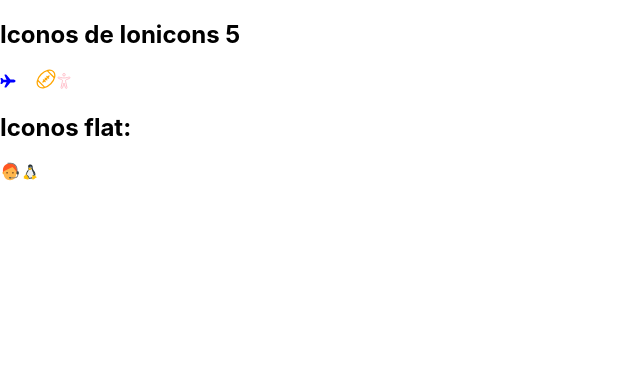
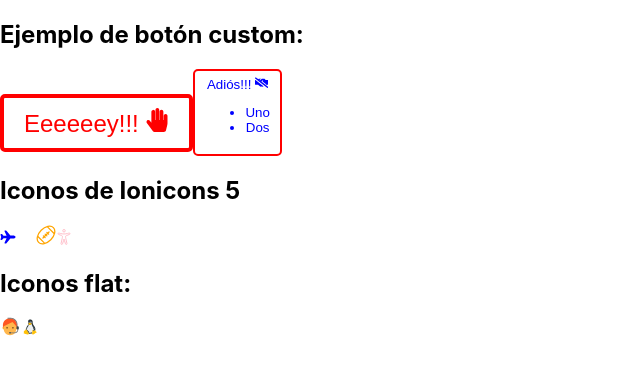
Before and after one commit to The-Valley-School/react-s10-icons-children-chakra, a React (Create React App) app: page / in a window 1280 px wide. Shown: the top 374 px of the page, without its empty margins (0-640 px from the left). Built offline with nearby package versions, Linux system fonts and the light colour scheme.

Commit message:
Added children sample

```diff
--- a/src/App.js
+++ b/src/App.js
@@ -1,10 +1,25 @@
 import './App.css';
 import { IoAirplane, IoAmericanFootballOutline, IoAccessibilityOutline } from "react-icons/io5";
 import { FcAssistant, FcLinux } from "react-icons/fc";
+import { FaHandPaper, FaHandshakeAltSlash } from "react-icons/fa";
+import CustomButton from "./components/CustomButton/CustomButton";
 
 function App() {
   return (
     <div className="app">
+
+      <h2>Ejemplo de botón custom:</h2>
+      <CustomButton action={() => alert("Hola")} size="BIG" color="red">
+        <span>Eeeeeey!!!</span> <FaHandPaper></FaHandPaper>
+      </CustomButton>
+
+      <CustomButton action={() => alert("Adiós")} color="blue">
+        <span>Adiós!!!</span> <FaHandshakeAltSlash></FaHandshakeAltSlash>
+        <ul>
+          <li>Uno</li>
+          <li>Dos</li>
+        </ul>
+      </CustomButton>
 
       <h2>Iconos de Ionicons 5</h2>
       <IoAirplane className='my-plane' />
--- /dev/null
+++ b/src/components/CustomButton/CustomButton.css
@@ -0,0 +1,12 @@
+.custom-button {
+  border: 2px solid red;
+  padding: 5px 10px;
+  border-radius: 5px;
+  background: #FFF;
+}
+
+.custom-button--big {
+  padding: 10px 20px;
+  font-size: 24px;
+  border: 4px solid red;
+}
--- /dev/null
+++ b/src/components/CustomButton/CustomButton.js
@@ -0,0 +1,16 @@
+import "./CustomButton.css";
+
+const CustomButton = ({ action, color, children, size }) => {
+
+  return (
+    <button
+      onClick={action}
+      style={{ color: color }}
+      className={size === "BIG" ? "custom-button custom-button--big" : "custom-button"}
+    >
+      {children}
+    </button>
+  );
+}
+
+export default CustomButton;
```
